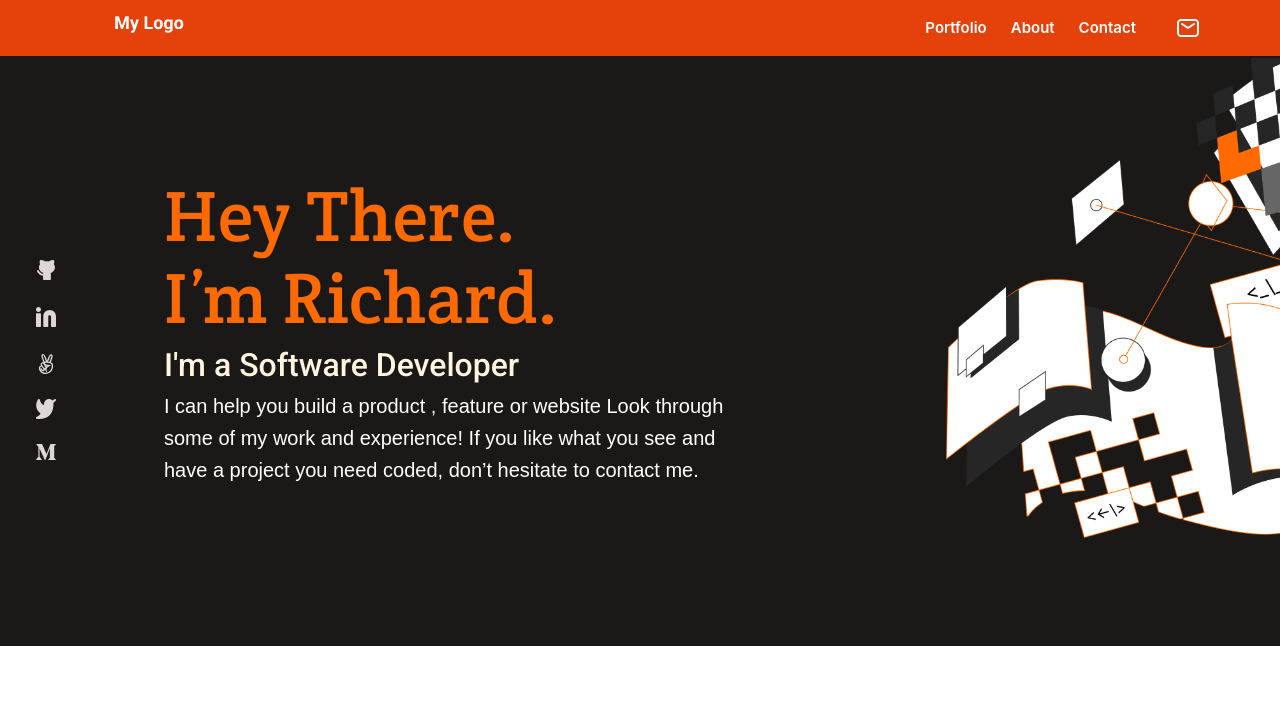
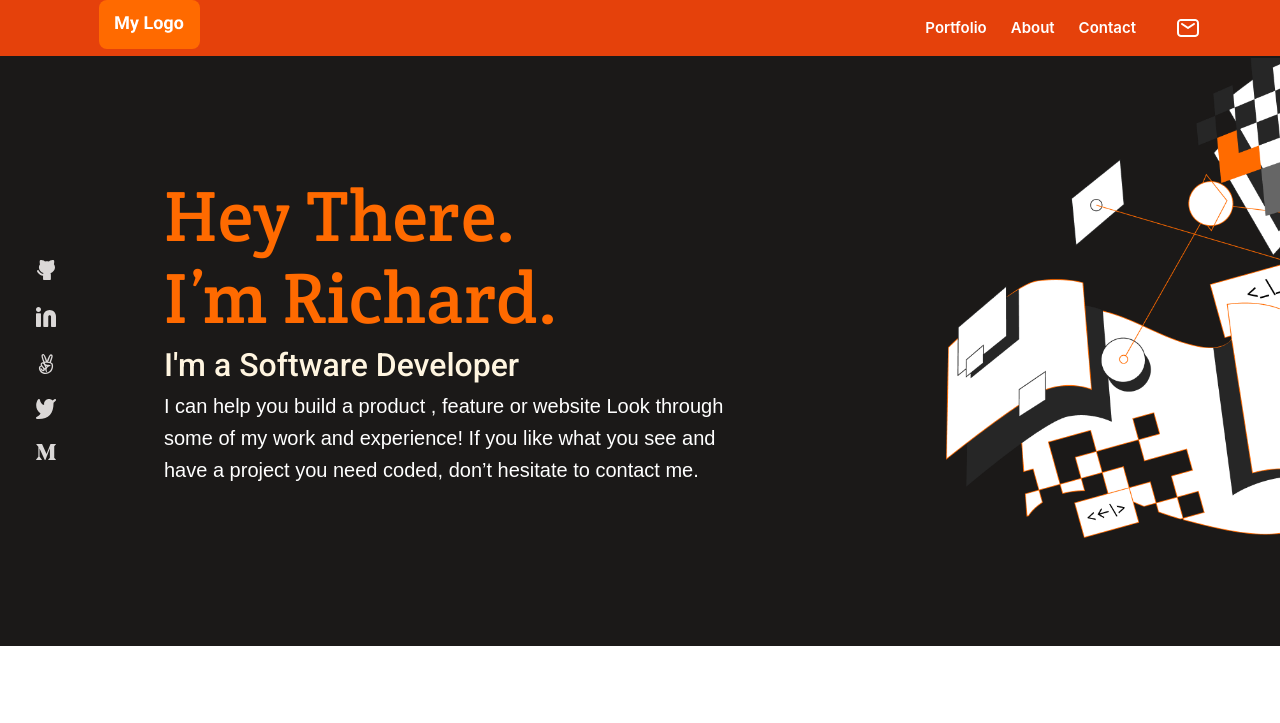
Before and after one commit to richie1988/mobile-firstsetup, a website: page index.html in a window 1280 px wide. In both pictures the pointer is over the picture 149 px from the left and 24 px from the top of the page. Shown: the top 723 px of the page. Drawn offline with Linux system fonts and the light colour scheme; a web font is replaced by a local one.

Commit message:
Add animation to the logo

```diff
--- a/style.css
+++ b/style.css
@@ -694,6 +694,19 @@ footer {
     .My-logo {
         margin-left: 99px;
     }
+
+         .My-logo:hover {
+           background-color: hsl(25, 100%, 50%);
+           transition: 400ms ease;
+           cursor: pointer;
+           border-radius: 8px;
+         }
+
+         .item:hover {
+           color: hsl(25, 100%, 50%);
+           transition: 300ms;
+         }
+
     .nav-section {
         float: right;
         display: flex;
```
